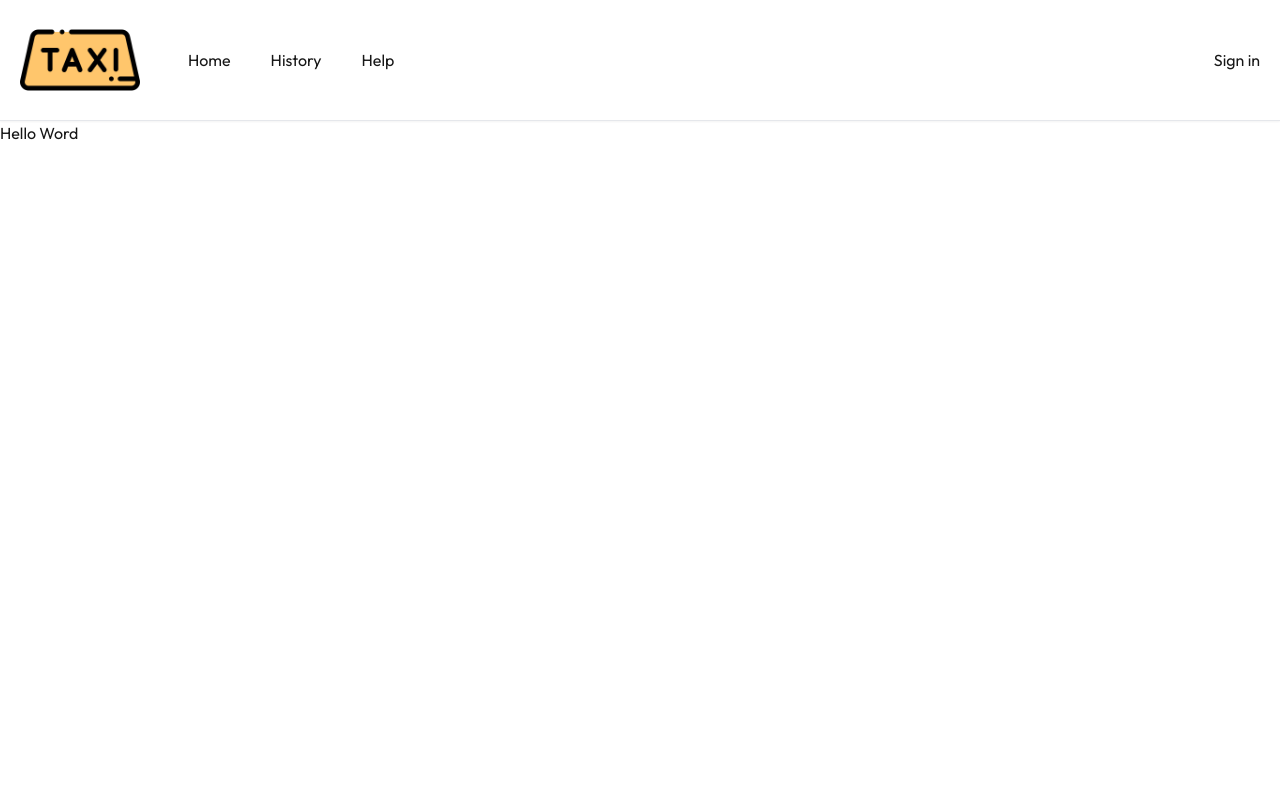
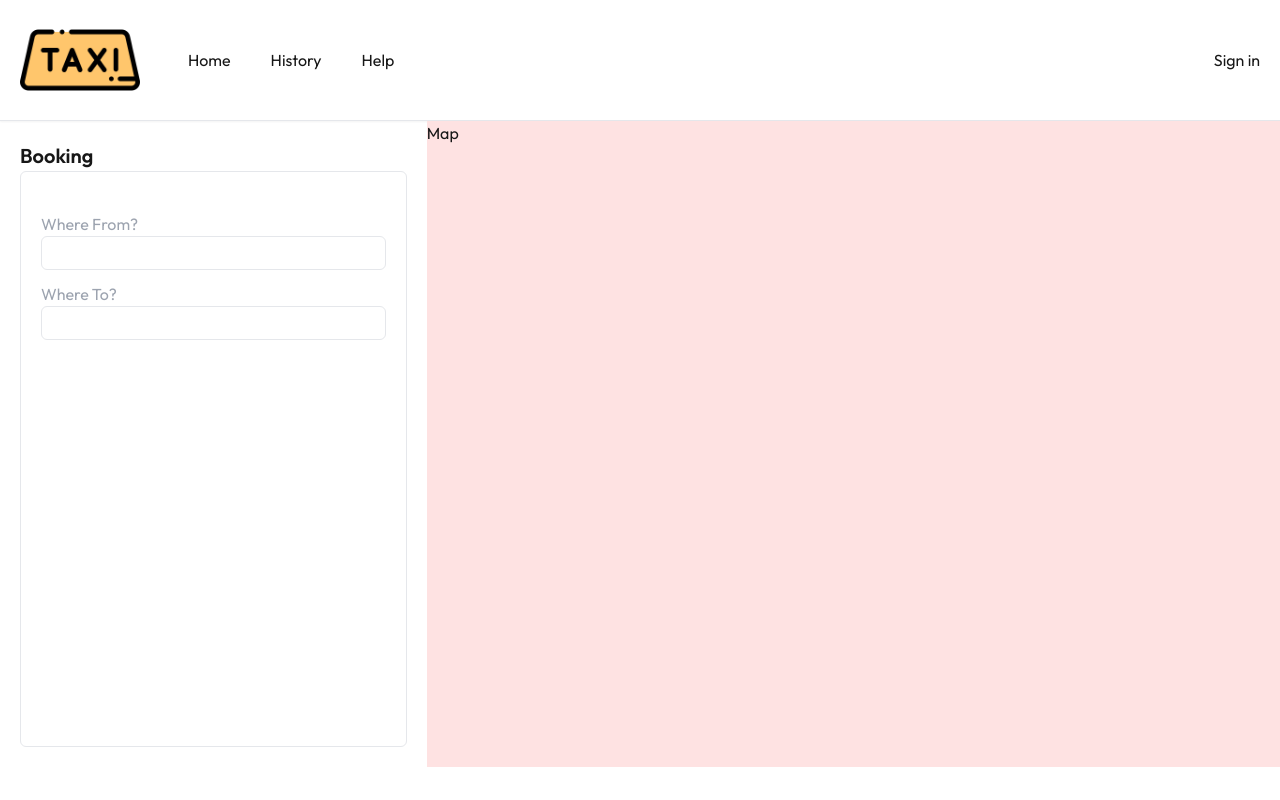
Before and after one commit to Bao44/taxi-booking-builder, a Next.js app: page / in a window 1280 px wide. Built offline with nearby package versions, Linux system fonts and the light colour scheme; no server answers.

Commit message:
implement component booking

```diff
--- a/app/page.tsx
+++ b/app/page.tsx
@@ -1,9 +1,13 @@
+import Booking from "@/components/Booking/Booking";
 import Image from "next/image";
 
 export default function Home() {
   return (
     <div>
-      <h2>Hello Word</h2>
+      <div className="grid grid-cols-1 md:grid-cols-3">
+        <div className=""><Booking /></div>
+        <div className="col-span-2 bg-red-100">Map</div>
+      </div>
     </div>
   );
 }
--- /dev/null
+++ b/components/Booking/AutocompleteAddress.tsx
@@ -0,0 +1,25 @@
+import React from "react";
+
+function AutocompleteAddress() {
+  return (
+    <div className="mt-5">
+      <div>
+        <label className="text-gray-400">Where From?</label>
+        <input
+          type="text"
+          className="bg-white p-1 border-[1px] w-full rounded-md outline-none focus:border-yellow-300"
+        />
+      </div>
+
+      <div className="mt-3">
+        <label className="text-gray-400">Where To?</label>
+        <input
+          type="text"
+          className="bg-white p-1 border-[1px] w-full rounded-md outline-none focus:border-yellow-300"
+        />
+      </div>
+    </div>
+  );
+}
+
+export default AutocompleteAddress;
--- /dev/null
+++ b/components/Booking/Booking.tsx
@@ -0,0 +1,17 @@
+"use client";
+import React from "react";
+import AutocompleteAddress from "./AutocompleteAddress";
+
+function Booking() {
+    const screenHight = window.innerHeight * 0.72;
+  return (
+    <div className="p-5">
+      <h2 className="text-[20px] font-semibold">Booking</h2>
+      <div className="border-[1px] p-5 rounded-md" style={{height: screenHight}}>
+        <AutocompleteAddress />
+      </div>
+    </div>
+  );
+}
+
+export default Booking;
```
